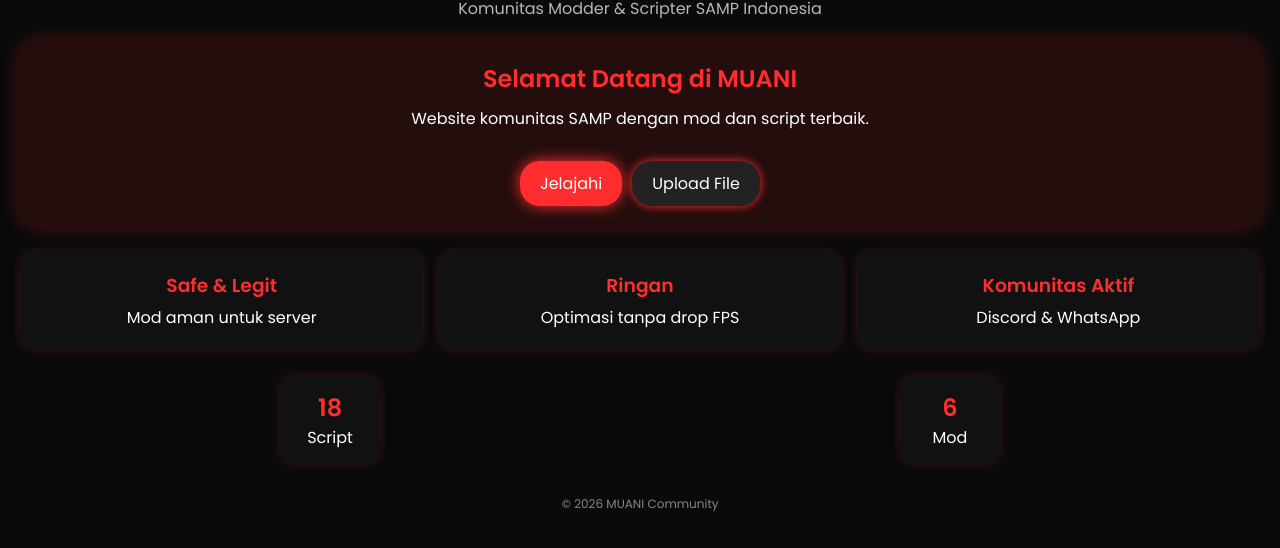
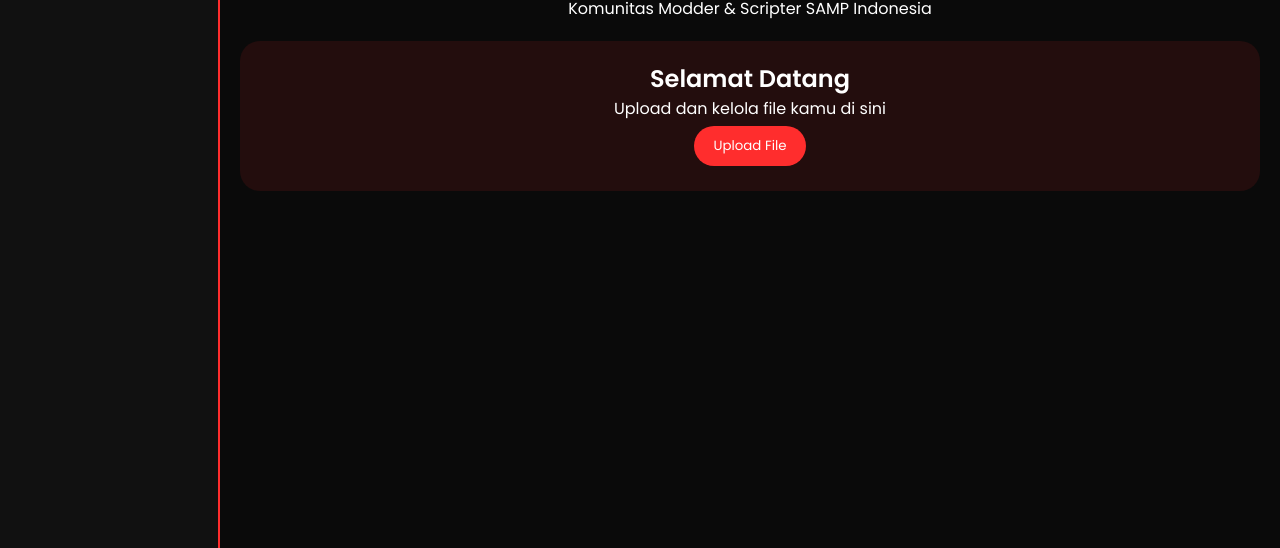
Before and after one commit to Krammz/MuaniLua, a plain HTML site: page index.html in a window 1280 px wide. Shown: the part 252-800 px from the top of the page. Drawn offline with Linux system fonts and the light colour scheme.

Commit message:
Update index.html

```diff
--- a/index.html
+++ b/index.html
@@ -1,164 +1,151 @@
-<!DOCTYPE html><html lang="id">
+<!DOCTYPE html>
+<html lang="id">
 <head>
-  <meta charset="UTF-8">
-  <meta name="viewport" content="width=device-width, initial-scale=1.0">
-  <title>MUANI</title>
-  <link href="https://fonts.googleapis.com/css2?family=Poppins:wght@300;400;600&display=swap" rel="stylesheet">
-  <style>
-    * {margin:0; padding:0; box-sizing:border-box; font-family:'Poppins',sans-serif;}body {
-  background: #0a0a0a;
-  color: #fff;
-  overflow-x: hidden;
+<meta charset="UTF-8">
+<meta name="viewport" content="width=device-width, initial-scale=1.0">
+<title>MUANI</title>
+
+<link href="https://fonts.googleapis.com/css2?family=Poppins:wght@300;400;600&display=swap" rel="stylesheet">
+
+<style>
+* {margin:0; padding:0; box-sizing:border-box; font-family:'Poppins',sans-serif;}
+
+body {
+  background:#0a0a0a;
+  color:#fff;
+  display:flex;
 }
 
-.container {
-  padding: 20px;
-  text-align: center;
+/* SIDEBAR */
+.sidebar {
+  width:220px;
+  background:#111;
+  height:100vh;
+  padding:20px;
+  border-right:2px solid #ff2d2d;
+}
+
+.sidebar h2 {
+  color:#ff2d2d;
+  margin-bottom:15px;
+}
+
+.file-list {
+  margin-top:10px;
+}
+
+.file-item {
+  background:#222;
+  padding:8px;
+  border-radius:8px;
+  margin-bottom:8px;
+  font-size:14px;
+}
+
+/* MAIN */
+.main {
+  flex:1;
+  padding:20px;
+  text-align:center;
 }
 
 .logo {
-  width: 140px;
-  height: 140px;
-  border-radius: 50%;
-  margin: 20px auto;
-  background: url('logo.jpg') center/cover;
-  border: 3px solid #ff2d2d;
-  box-shadow: 0 0 25px #ff2d2d;
+  width:140px;
+  height:140px;
+  border-radius:50%;
+  margin:20px auto;
+  background:url('logo.jpg') center/cover;
+  border:3px solid #ff2d2d;
+  box-shadow:0 0 25px #ff2d2d;
 }
 
-h1 {
-  color: #ff2d2d;
-  font-size: 32px;
-  margin-top: 10px;
-}
-
-.subtitle {
-  opacity: 0.7;
-  margin-bottom: 20px;
-}
+h1 { color:#ff2d2d; }
 
 .hero {
-  background: rgba(255, 45, 45, 0.1);
-  padding: 20px;
-  border-radius: 20px;
-  box-shadow: 0 0 20px rgba(255,45,45,0.3);
-}
-
-.btn-group {
-  margin-top:15px;
-  display:flex;
-  justify-content:center;
-  gap:10px;
-  flex-wrap:wrap;
+  background:rgba(255,45,45,0.1);
+  padding:20px;
+  border-radius:20px;
+  margin-top:20px;
 }
 
 .btn {
   padding:10px 20px;
   background:#ff2d2d;
+  border:none;
   color:#fff;
   border-radius:20px;
-  text-decoration:none;
-  box-shadow:0 0 15px #ff2d2d;
+  cursor:pointer;
+  margin:5px;
 }
 
-.btn.secondary {
-  background:#222;
-  box-shadow:0 0 10px #ff2d2d;
+/* hidden input */
+#fileInput {
+  display:none;
+}
+</style>
+</head>
+
+<body>
+
+<!-- SIDEBAR -->
+<div class="sidebar">
+  <h2>📂 Jelajahi</h2>
+  <div class="file-list" id="fileList"></div>
+</div>
+
+<!-- MAIN -->
+<div class="main">
+
+  <div class="logo"></div>
+  <h1>MUANI</h1>
+  <p>Komunitas Modder & Scripter SAMP Indonesia</p>
+
+  <div class="hero">
+    <h2>Selamat Datang</h2>
+    <p>Upload dan kelola file kamu di sini</p>
+
+    <button class="btn" onclick="document.getElementById('fileInput').click()">
+      Upload File
+    </button>
+
+    <input type="file" id="fileInput">
+  </div>
+
+</div>
+
+<script>
+const fileInput = document.getElementById("fileInput");
+const fileList = document.getElementById("fileList");
+
+// Load dari localStorage
+let files = JSON.parse(localStorage.getItem("files")) || [];
+
+// render list
+function renderFiles() {
+  fileList.innerHTML = "";
+  files.forEach(f => {
+    let div = document.createElement("div");
+    div.className = "file-item";
+    div.textContent = f;
+    fileList.appendChild(div);
+  });
 }
 
-.hero h2 {
-  color: #ff2d2d;
-  margin-bottom: 10px;
-}
+// saat upload
+fileInput.addEventListener("change", function() {
+  const file = fileInput.files[0];
+  if (!file) return;
 
-.btn {
-  display:inline-block;
-  margin-top:15px;
-  padding:10px 20px;
-  background:#ff2d2d;
-  color:#fff;
-  border-radius:20px;
-  text-decoration:none;
-  box-shadow:0 0 15px #ff2d2d;
-}
+  files.push(file.name);
 
-.cards {
-  display:grid;
-  grid-template-columns: repeat(auto-fit, minmax(150px,1fr));
-  gap:15px;
-  margin-top:25px;
-}
+  localStorage.setItem("files", JSON.stringify(files));
 
-.card {
-  background:#111;
-  padding:20px;
-  border-radius:15px;
-  box-shadow:0 0 10px rgba(255,45,45,0.2);
-}
+  renderFiles();
+});
 
-.card h3 {
-  color:#ff2d2d;
-  margin-bottom:5px;
-}
+// init
+renderFiles();
+</script>
 
-.stats {
-  display:flex;
-  justify-content:space-around;
-  margin-top:25px;
-}
-
-.stat {
-  background:#111;
-  padding:15px;
-  border-radius:15px;
-  width:100px;
-  box-shadow:0 0 10px rgba(255,45,45,0.2);
-}
-
-.stat h2 {
-  color:#ff2d2d;
-}
-
-footer {
-  margin-top:30px;
-  opacity:0.5;
-  font-size:12px;
-}
-
-  </style>
-</head>
-<body><div class="container">  <!-- Logo dari gambar pertama -->  <div class="logo"></div>  <h1>MUANI</h1>
-  <div class="subtitle">Komunitas Modder & Scripter SAMP Indonesia</div>  <div class="hero">
-    <h2>Selamat Datang di MUANI</h2>
-    <p>Website komunitas SAMP dengan mod dan script terbaik.</p>
-    <div class="btn-group">
-      <a href="#" class="btn">Jelajahi</a>
-      <a href="upload.html" class="btn secondary">Upload File</a>
-    </div>
-  </div>  <div class="cards">
-    <div class="card">
-      <h3>Safe & Legit</h3>
-      <p>Mod aman untuk server</p>
-    </div><div class="card">
-  <h3>Ringan</h3>
-  <p>Optimasi tanpa drop FPS</p>
-</div>
-
-<div class="card">
-  <h3>Komunitas Aktif</h3>
-  <p>Discord & WhatsApp</p>
-</div>
-
-  </div>  <div class="stats">
-    <div class="stat">
-      <h2>18</h2>
-      <p>Script</p>
-    </div><div class="stat">
-  <h2>6</h2>
-  <p>Mod</p>
-</div>
-
-  </div>  <footer>
-    © 2026 MUANI Community
-  </footer></div></body>
+</body>
 </html>
```
